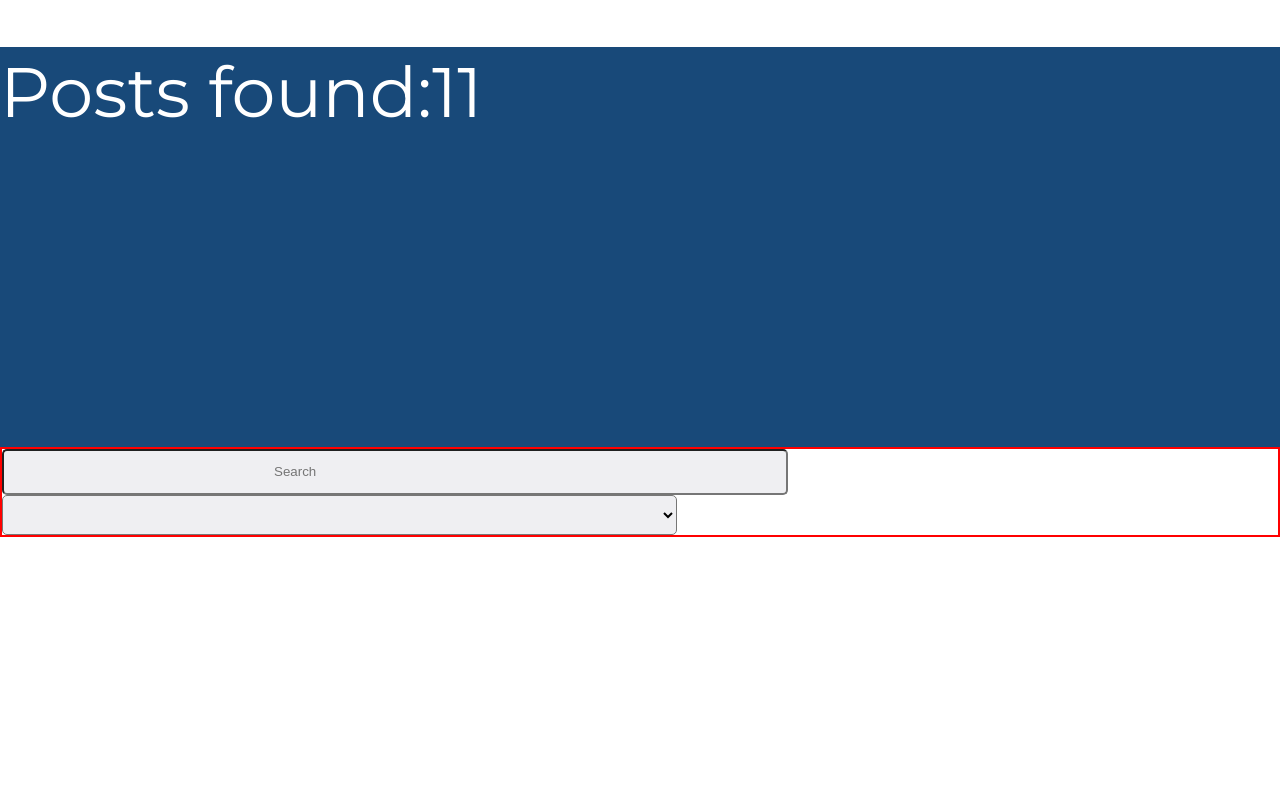
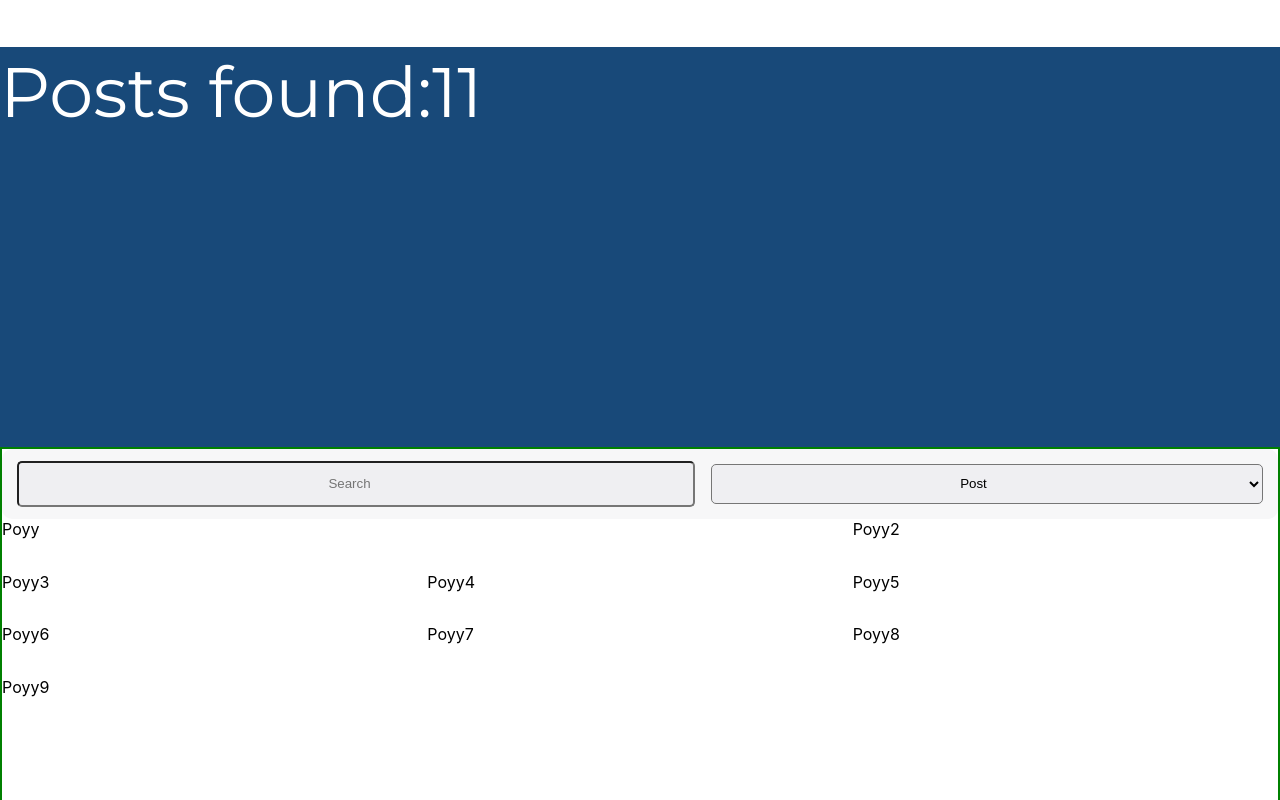
Before and after one commit to AlexandroLopez/react-graphql, a React (Create React App) app: page / in a window 1280 px wide. Shown: the top 800 px of the page. Built offline with nearby package versions, Linux system fonts and the light colour scheme; no server answers.

Commit message:
Creating posts layout

```diff
--- a/src/components/BodyContainer.js
+++ b/src/components/BodyContainer.js
@@ -1,21 +1,25 @@
 import React from 'react';
-import { useQuery } from '@apollo/client';
-import { GET_ALL_POSTS } from '../graphQl/Queries';
 import styled from 'styled-components';
+import PostsContainer from './PostsContainer';
 import SearchBar from './SearchBar';
 
 
 const Container = styled.div`
-border:2px solid red;
+border:2px solid green;
+top: 0px;
+left: 0px;
+width: auto;
+height: 2277px;
+background: #FFFFFF 0% 0% no-repeat padding-box;
+opacity: 1;
 `;
 
 const BodyContainer = (props) => {
-    const  {loading, data, error } = useQuery(GET_ALL_POSTS);
 
-    console.log(data, 'data')
     return (
         <Container>
             <SearchBar />
+            <PostsContainer />
         </Container>
     )
 }
--- /dev/null
+++ b/src/components/PostsContainer.js
@@ -0,0 +1,46 @@
+import React from 'react';
+import { useQuery } from '@apollo/client';
+import { GET_ALL_POSTS } from '../graphQl/Queries';
+import styled from 'styled-components';
+
+const Container =  styled.div`
+ display: grid;
+  grid-template-columns: repeat(3,  1fr);
+  grid-auto-rows:33%;
+  /* gap: 10px; */
+  height:10rem;
+  /* border:2px solid red; */
+  div{
+      height:50%;
+      /* border:3px solid black; */
+  }
+
+`;
+const Box1 = styled.div`
+  grid-column-start: 1;
+  grid-column-end: 3;
+  /* grid-row-start: ;1;
+  grid-row-end: 3; */
+`;
+
+const PostsContainer = () => {
+    const  {loading, data, error } = useQuery(GET_ALL_POSTS);
+
+    console.log(data, 'data')
+    return (
+        <Container>
+            <Box1 >Poyy</Box1>
+            <div>Poyy2</div>
+            <div>Poyy3</div>
+            <div>Poyy4</div>
+            <div>Poyy5</div>
+            <div>Poyy6</div>
+            <div>Poyy7</div>
+            <div>Poyy8</div>
+            <div>Poyy9</div>
+
+        </Container>
+    )
+}
+
+export default PostsContainer
--- a/src/components/SearchBar.js
+++ b/src/components/SearchBar.js
@@ -2,39 +2,60 @@ import React from 'react';
 import styled from 'styled-components';
 
 const Container = styled.div`
+    display: grid;
+    grid-template-columns: auto auto;
+    grid-column-gap: 1rem;
+    align-items:center;
+    padding-left:15px;
+    padding-right:15px;
+
     top: 500px;
     left: 255px;
-display:inline;
-width: 1410px;
+    width: 100%;
+    box-sizing:border-box;
     height: 70px;
     background: #F7F7F8 0% 0% no-repeat padding-box;
     border-radius: 10px;
     opacity: 1;
-`;
 
-const Search = styled.input`
+    input {
+        border-radius: 5px;
+        padding-right:15px;
+        opacity: 1;
+        text-align: center;
         top: 515px;
-padding-left: 270px;
-width: 40%;
-height: 40px;
-background: #EFEFF2 0% 0% no-repeat padding-box;
-border-radius: 5px;
-opacity: 1;`;
-
-const FilterByName = styled.select`
-top: 515px;
-left: 975px;
-width: 675px;
         height: 40px;
         background: #EFEFF2 0% 0% no-repeat padding-box;
         border-radius: 5px;
         opacity: 1;
+    }
+    select{
+        padding-right:15px;
+
+        background: #EFEFF2 0% 0% no-repeat padding-box;
+        border-radius: 5px;
+        opacity: 1;
+        text-align: center;
+
+        top: 515px;
+        height: 40px;
+        background: #EFEFF2 0% 0% no-repeat padding-box;
+        border-radius: 5px;
+        opacity: 1;
+    }
 `;
+
 const SearchBar = () => {
     return (
         <Container>
-            <Search type='text' placeholder='Search' />
-            <FilterByName value='post' />
+            <input type='text' placeholder='Search' />
+            <select >
+                <option>Post</option>
+                <option>Post2</option>
+                <option>Post3</option>
+                <option>Post4</option>
+                <option>Post5</option>
+            </select>
         </Container>
     )
 }
```
Also changed, not shown: src/components/PostCard.js (added). Lines whose indentation alone changed are shown as unchanged.
